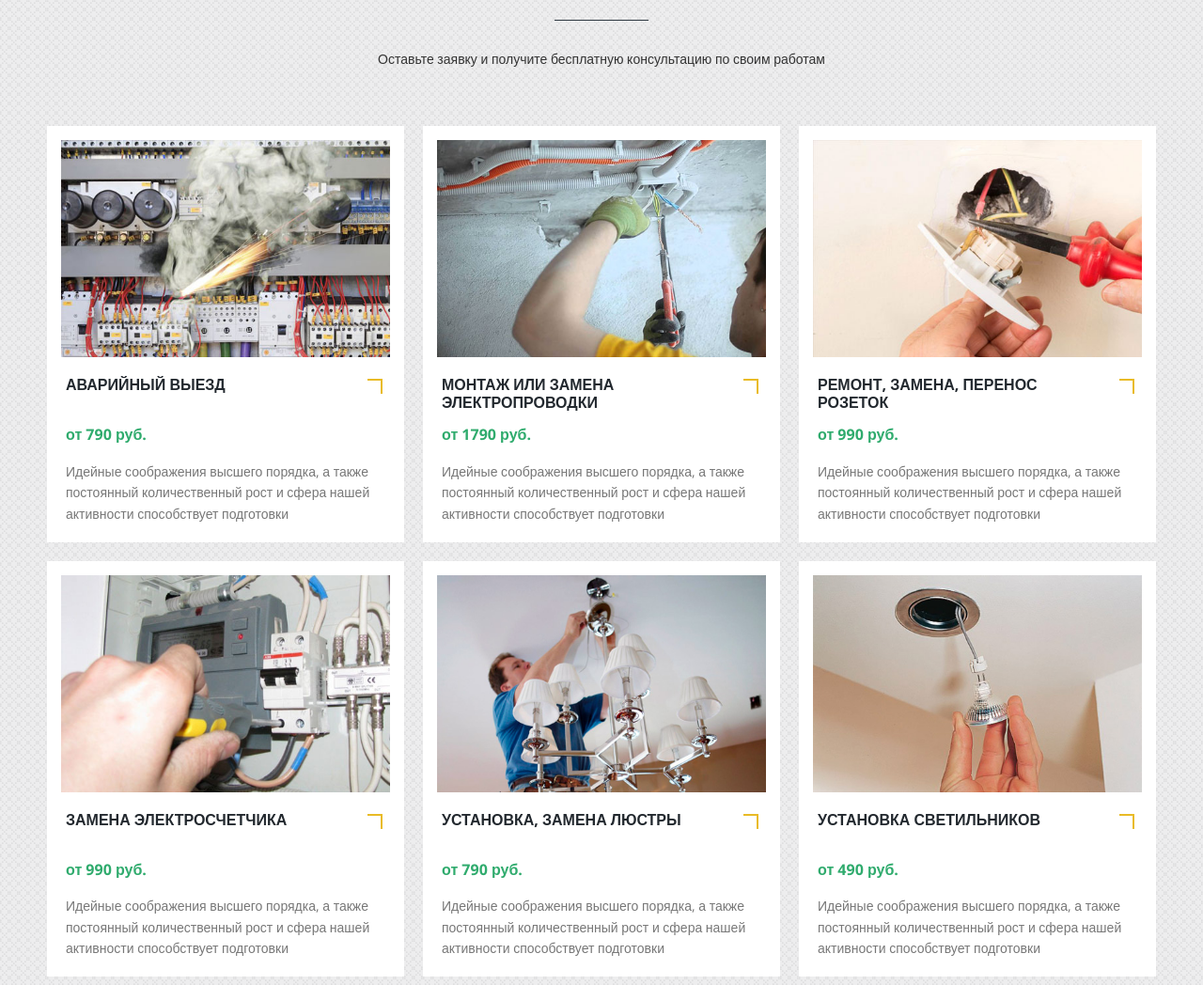
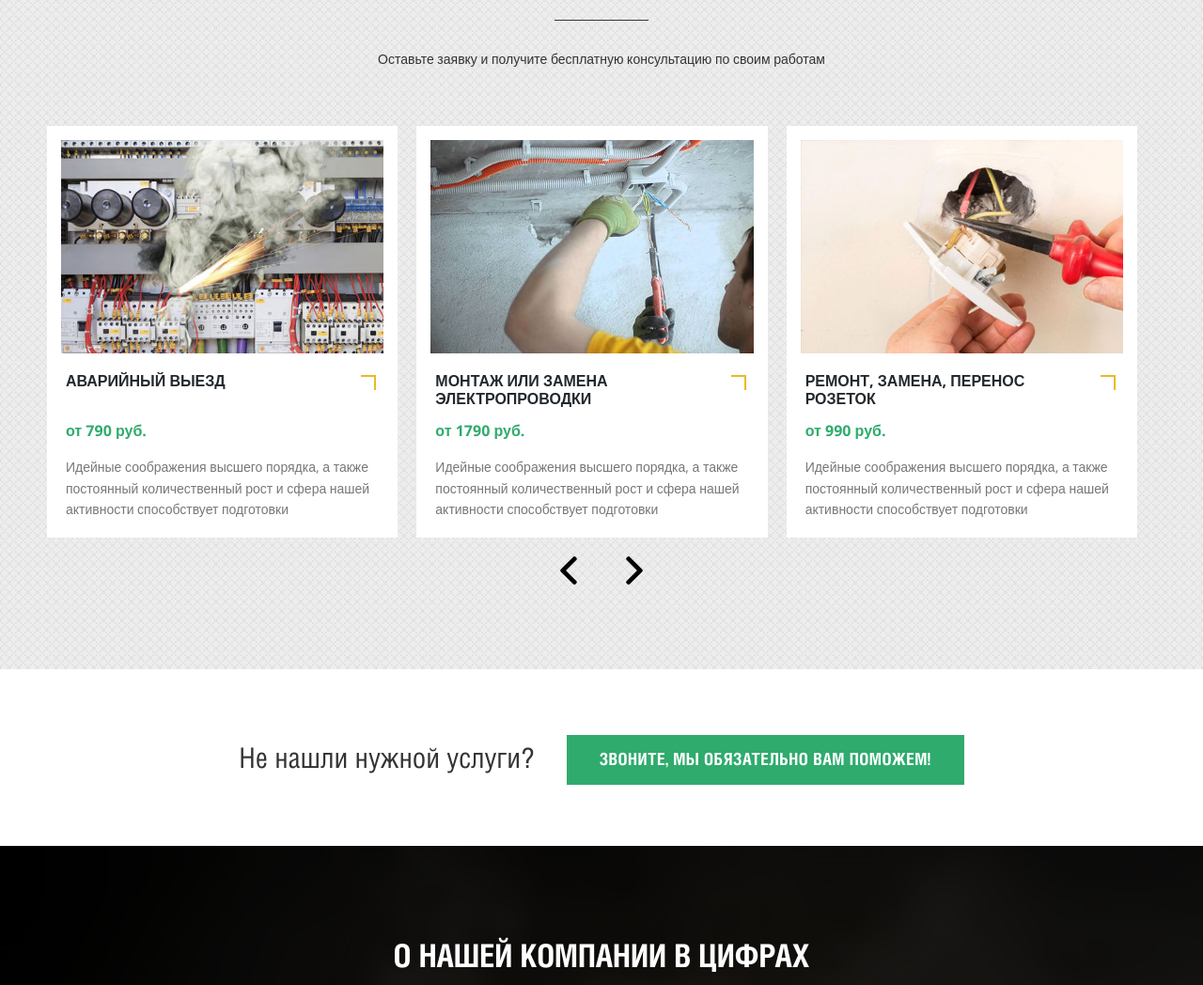
Before and after one commit to MarVikt/electrician-services, a website built with webpack: page dist/index.html in a window 1280 px wide. Shown: the part 760-1808 px from the top of the page at 94% size. Built offline with nearby package versions, Linux system fonts and the light colour scheme; files whose address does not match are found by name.

Commit message:
slider is working

```diff
--- a/package.json
+++ b/package.json
@@ -16,5 +16,8 @@
     "webpack": "^5.72.0",
     "webpack-cli": "^4.9.2",
     "webpack-dev-server": "^4.8.1"
+  },
+  "dependencies": {
+    "swiper": "^8.1.5"
   }
 }
--- a/src/modules/ourServices.js
+++ b/src/modules/ourServices.js
@@ -1,7 +1,35 @@
+import Swiper, { Navigation, Pagination } from 'swiper';
+
 const ourServices = () => {
   const servicesBlock = document.querySelector('.services-carousel');
   const items = document.querySelectorAll('.col-md-4');
   const arrowBlock = document.querySelector('.services-arrow');
+
+  const swiper = new Swiper('.swiper', {
+    // configure Swiper to use modules
+    modules: [Navigation, Pagination],
+    // Optional parameters
+    direction: 'horizontal',
+    loop: true,
+    slidesPerView: 3,
+    slidesPerGroup: 3,
+
+    // Navigation arrows
+    navigation: {
+      nextEl: '.arrow-right',
+      prevEl: '.arrow-left',
+    },
+
+    keyboard: {
+      enabled: true,
+      onlyInViewport: true,
+    },
+
+  });
+
+  // document.body.addEventListener('click', (e) => {
+  //   console.log(e.target);
+  // });
 };
 
 export default ourServices;
```
Also changed, not shown: dist/css/style.css, dist/css/swiper-bundle.min.css (added), dist/index.html, dist/js/main.js.
